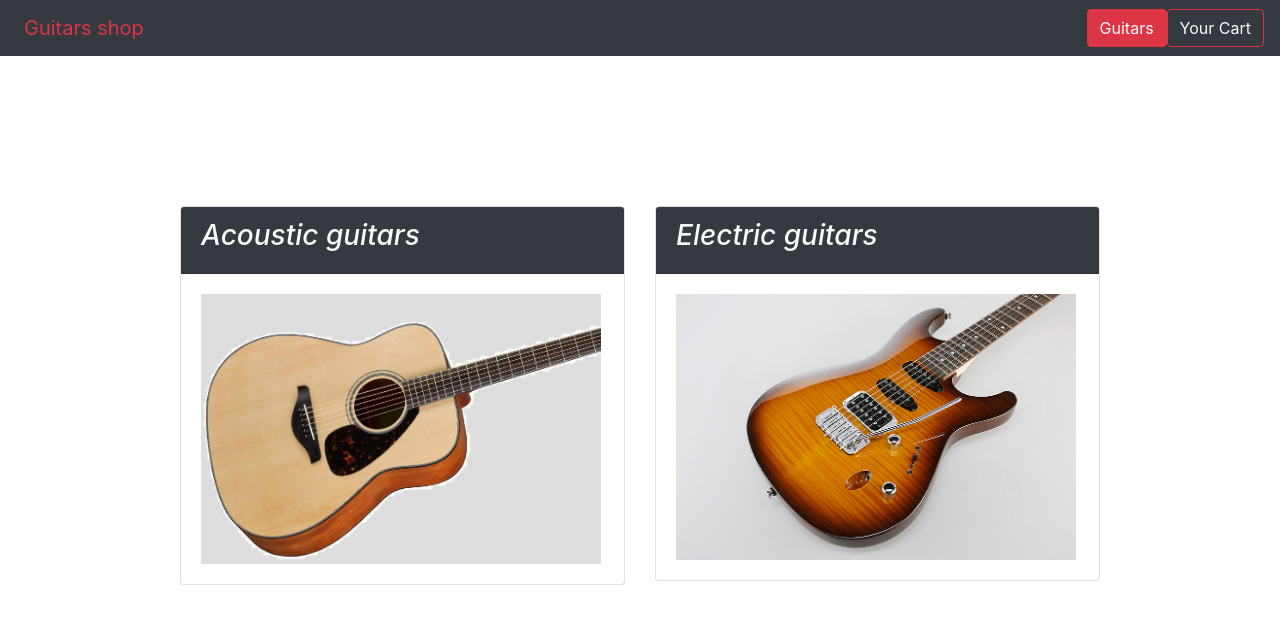
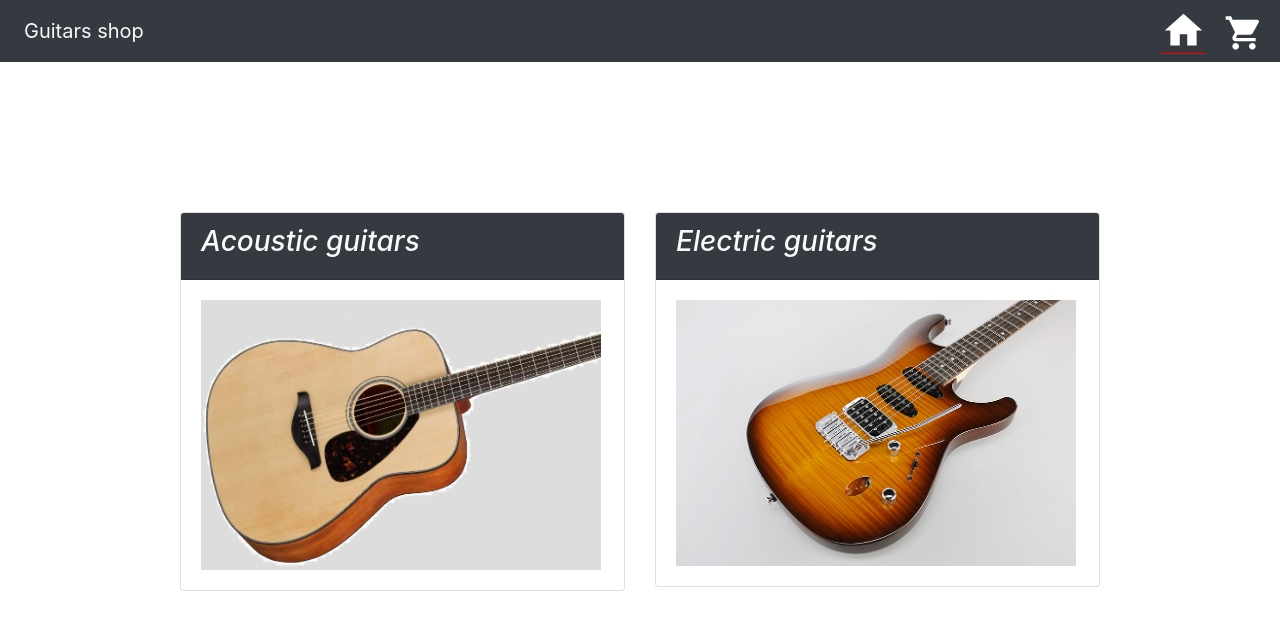
Before and after one commit to nebojsadj/GuitarShop-React, a React (Create React App) app: page / in a window 1280 px wide. Shown: the top 630 px of the page. Built offline with nearby package versions, Linux system fonts and the light colour scheme.

Commit message:
added navbar icons

```diff
--- a/package.json
+++ b/package.json
@@ -3,6 +3,8 @@
     "version": "0.1.0",
     "private": true,
     "dependencies": {
+        "@material-ui/core": "^4.11.1",
+        "@material-ui/icons": "^4.9.1",
         "@testing-library/jest-dom": "^4.2.4",
         "@testing-library/react": "^9.5.0",
         "@testing-library/user-event": "^7.2.1",
--- a/src/App.css
+++ b/src/App.css
@@ -5,6 +5,15 @@
 
 .active {
   border-bottom: 1px solid red;
+}
+
+.nav {
+  color: white;
+}
+
+.nav:hover {
+  color: white;
+  text-decoration: none;
 }
 
 .homeBg {
--- a/src/components/Navbar.js
+++ b/src/components/Navbar.js
@@ -1,21 +1,40 @@
 import React from "react";
+import { useSelector } from "react-redux";
 import { Link, NavLink } from "react-router-dom";
+import Badge from "@material-ui/core/Badge";
+import ShoppingCartIcon from "@material-ui/icons/ShoppingCart";
+import HomeIcon from "@material-ui/icons/Home";
 
 function Navbar() {
+  const inCart = useSelector((state) => state.guitars.inCart);
+
   return (
     <nav className="navbar navbar-nav navbar-expand bg-dark">
-      <Link to="/" className="navbar-brand text-danger ml-4">
+      <Link to="/" className="navbar-brand text-light ml-4">
         Guitars shop
       </Link>
       <ul className="navbar-nav ml-auto">
         <li className="nav-item">
-          <NavLink to="/" exact className="btn btn-outline-danger text-light">
-            Guitars
+          <NavLink to="/" exact className="nav">
+            <HomeIcon style={{ width: "45px", height: "45px" }} />
           </NavLink>
         </li>
         <li className="nav-item">
-          <NavLink to="/cart" className="btn btn-outline-danger text-light">
-            Your Cart
+          <NavLink to="/cart" className="nav ml-2">
+            <Badge
+              badgeContent={inCart.length}
+              color="secondary"
+              style={{ marginTop: "5px" }}
+            >
+              <ShoppingCartIcon
+                style={{
+                  color: "white",
+                  width: "40px",
+                  height: "40px",
+                  marginLeft: "10px",
+                }}
+              />
+            </Badge>
           </NavLink>
         </li>
       </ul>
```
Also changed, not shown: 1 other file (tests, documents, lock files or other folders). Lines whose indentation alone changed are shown as unchanged.
